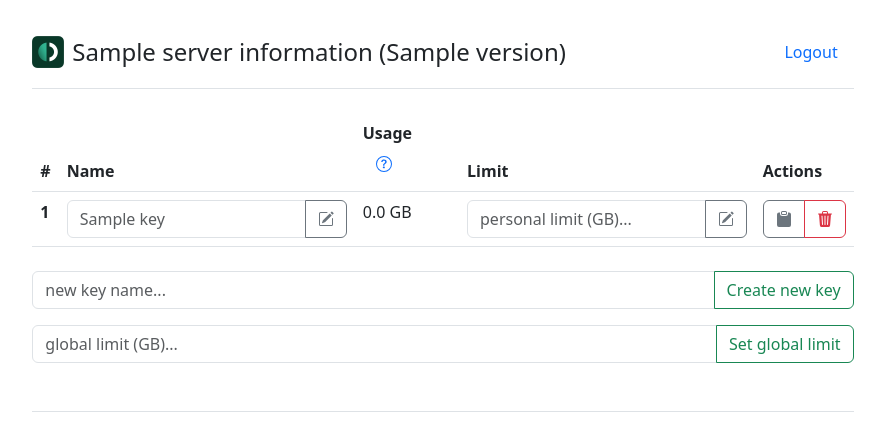
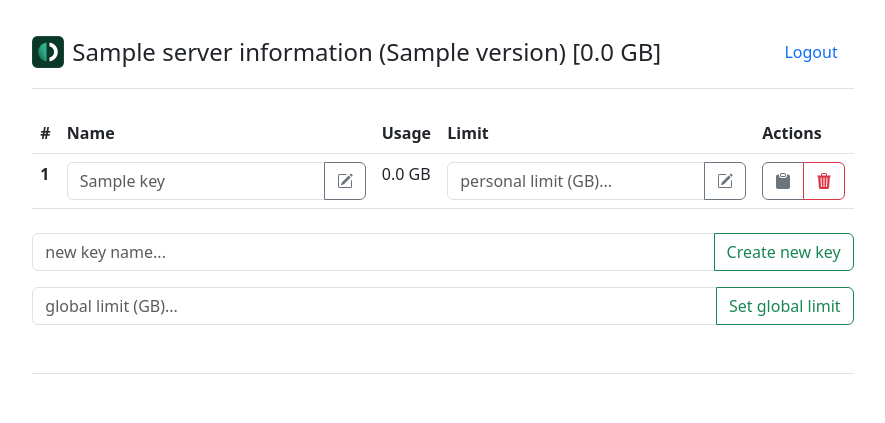
Before and after one commit to ilyhan2009/outline_web_manager, a FastAPI app: template outline_web_manager/templates/main.html in a window 1280 px wide. Shown: the top 423 px of the page, without its empty margins (197-1082 px from the left). Run offline with FastAPI, Linux system fonts and the light colour scheme; the template is opened without the code that fills it: most values are stand-ins (such as "Sample title", 1, 10 or a date in 2020); some libraries are stand-ins or nearby versions.

Commit message:
added total month usage to title

```diff
--- a/outline_web_manager/main.py
+++ b/outline_web_manager/main.py
@@ -67,9 +67,14 @@ async def root(request: Request, ApiUrl: t.Union[str, None] = Cookie(default=Non
 
     outline_client = PatchedOutlineVPN(api_url=ApiUrl)
 
+    transferred_data = outline_client.get_transferred_data()
+
+    total_month_usage = sum(transferred_data['bytesTransferredByUserId'].values())
+
     data = {
         'request': request,
         'server_information': outline_client.get_server_information(),
+        'total_month_usage': total_month_usage,
         'keys': outline_client.get_keys(),
     }
 
--- a/outline_web_manager/templates/main.html
+++ b/outline_web_manager/templates/main.html
@@ -78,7 +78,7 @@
       <header class="d-flex flex-wrap justify-content-center py-3 mb-4 border-bottom">
         <a href="/" class="d-flex align-items-center mb-md-0 me-md-auto text-dark text-decoration-none">
           <img class="me-2" src="/static/images/outlinevpn.png" alt="" width="32" height="32">
-          <span class="fs-4">{{ server_information['name'] }} ({{ server_information['version'] }})</span>
+          <span class="fs-4">{{ server_information['name'] }} ({{ server_information['version'] }}) [{{ "%.1f"|format((total_month_usage or 0) / 1000 / 1000 / 1000) }} GB]</span>
         </a>
 
         <ul class="nav nav-pills">
@@ -92,13 +92,7 @@
             <tr>
               <th scope="col">#</th>
               <th scope="col">Name</th>
-              <th scope="col">Usage<button type="button" class="btn btn-link tooltipped tooltipped-n" aria-label="last 30 days">
-                  <svg xmlns="http://www.w3.org/2000/svg" width="16" height="16" fill="currentColor" class="bi bi-question-circle" viewBox="0 0 16 16">
-                    <path d="M8 15A7 7 0 1 1 8 1a7 7 0 0 1 0 14zm0 1A8 8 0 1 0 8 0a8 8 0 0 0 0 16z"></path>
-                    <path d="M5.255 5.786a.237.237 0 0 0 .241.247h.825c.138 0 .248-.113.266-.25.09-.656.54-1.134 1.342-1.134.686 0 1.314.343 1.314 1.168 0 .635-.374.927-.965 1.371-.673.489-1.206 1.06-1.168 1.987l.003.217a.25.25 0 0 0 .25.246h.811a.25.25 0 0 0 .25-.25v-.105c0-.718.273-.927 1.01-1.486.609-.463 1.244-.977 1.244-2.056 0-1.511-1.276-2.241-2.673-2.241-1.267 0-2.655.59-2.75 2.286zm1.557 5.763c0 .533.425.927 1.01.927.609 0 1.028-.394 1.028-.927 0-.552-.42-.94-1.029-.94-.584 0-1.009.388-1.009.94z"></path>
-                  </svg>
-                </button>
-              </th>
+              <th scope="col">Usage</th>
               <th scope="col">Limit</th>
               <th scope="col">Actions</th>
             </tr>
```
